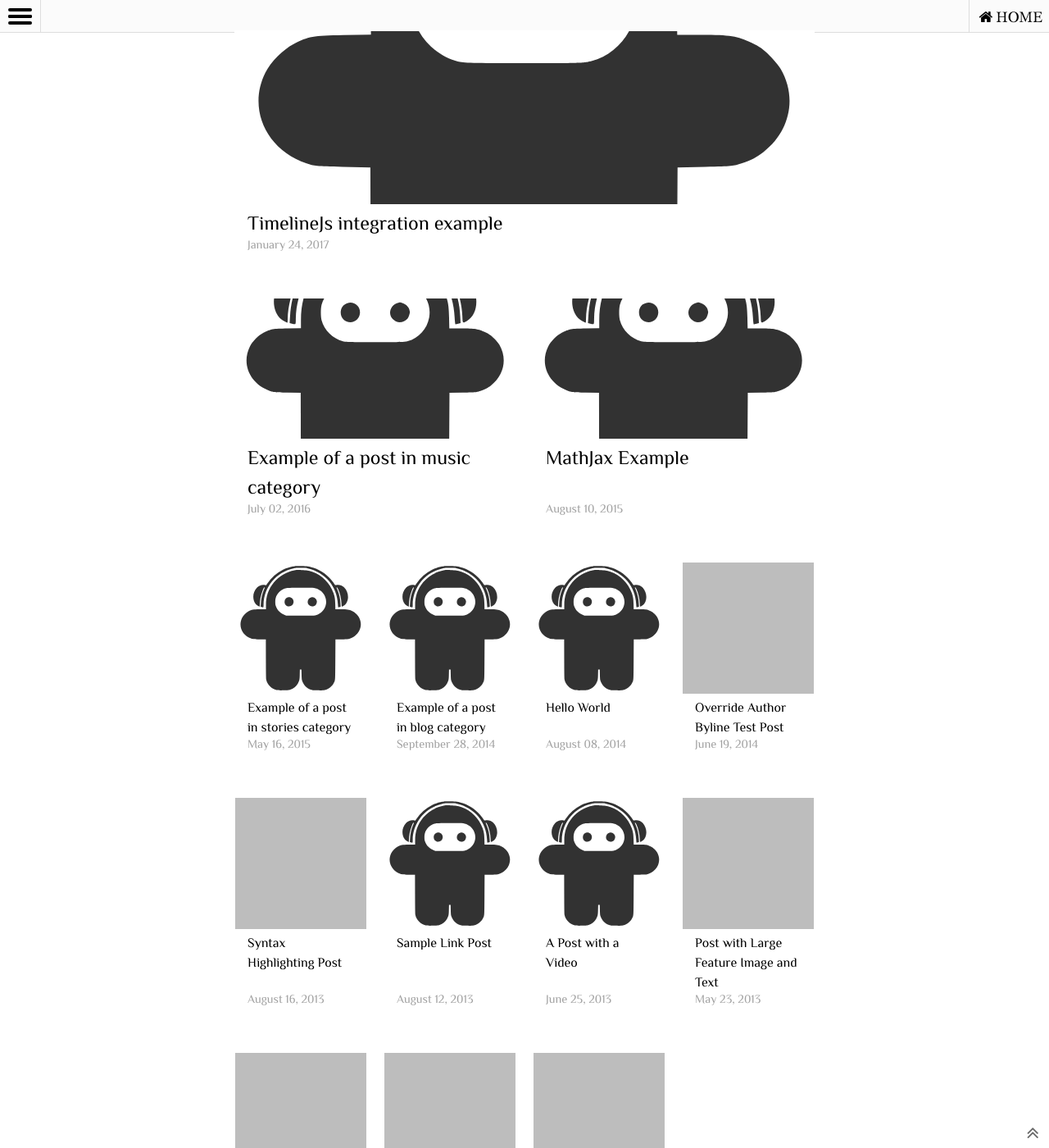
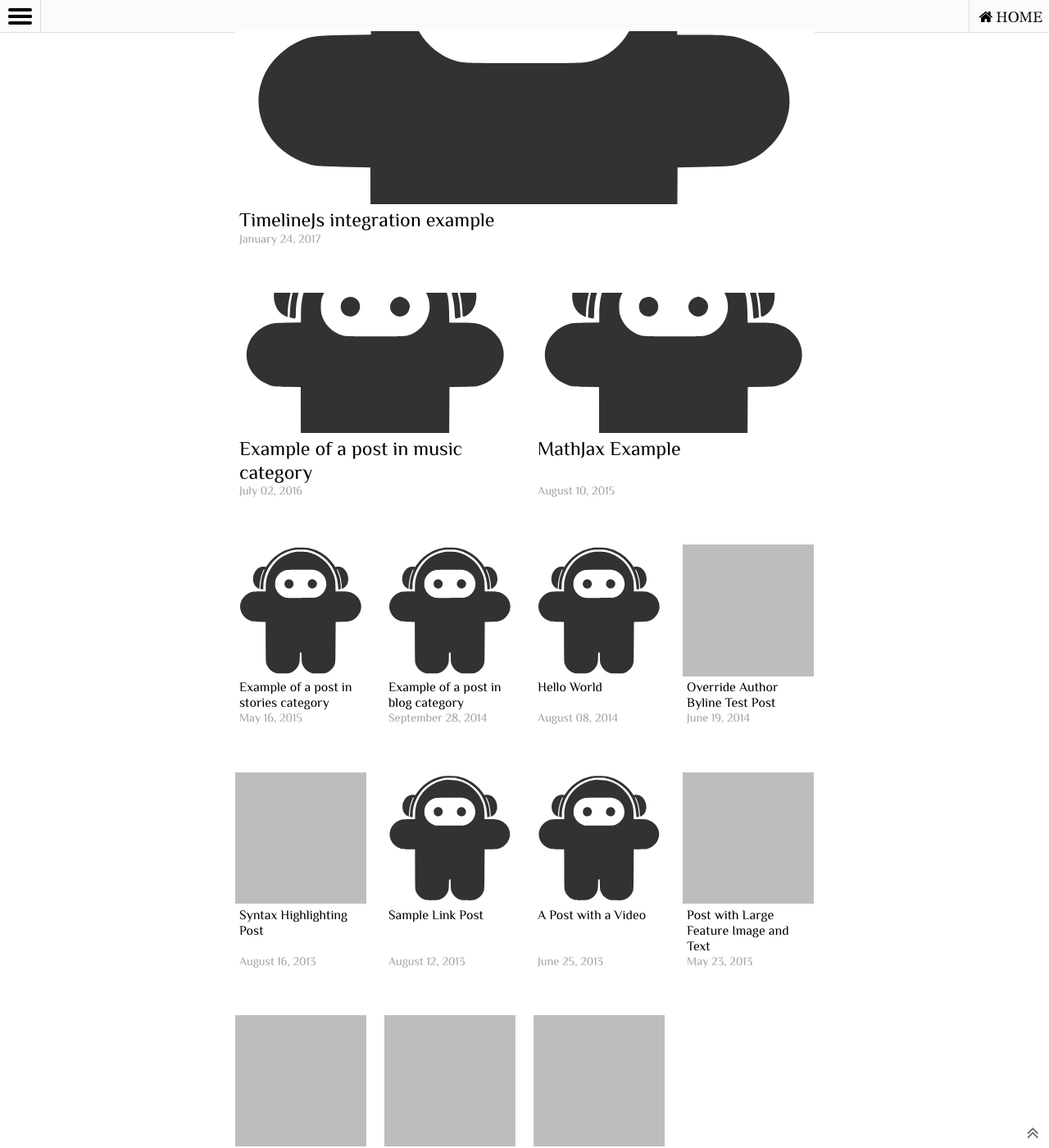
Before and after one commit to TheMicronaut/micronaut-theme, a Jekyll site: the page built from newindex.html, in a window 1280 px wide and 1400 px high, scrolled down 502 px. Shown: the whole window at 82% size. Built offline with Jekyll 4.4.1, drawn with Linux system fonts in a browser that asks for light colours; nearby versions of some CDN libraries.

Commit message:
minor style improvement for related-posts list and newindex post-list

```diff
--- a/_includes/head.html
+++ b/_includes/head.html
@@ -26,7 +26,6 @@
 <!-- Webfonts -->
 <link href='https://fonts.googleapis.com/css?family=Philosopher:400,700,400italic,700italic' rel='stylesheet' type='text/css'>
 <link href="https://fonts.googleapis.com/css?family=Inconsolata:400,700" rel="stylesheet">
-<link href="https://fonts.googleapis.com/css?family=Alegreya:400i" rel="stylesheet">
 
 <meta http-equiv="cleartype" content="on">
 
--- a/_sass/_postlist.scss
+++ b/_sass/_postlist.scss
@@ -98,7 +98,7 @@ $gray-lighter:          lighten(#000, 93.5%) !default; // #eee
   li {
     .postArticle-title {
       font-size: $font-XS;
-      line-height: 1.5;
+      line-height: 1.2;
     }
   }
 
@@ -166,8 +166,8 @@ $gray-lighter:          lighten(#000, 93.5%) !default; // #eee
 
   .postArticle-title,
   .block-postMeta {
-    padding-left: 15px;
-    padding-right: 15px;
+    padding-left: 5px;
+    padding-right: 5px;
   }
 }
 
--- a/_sass/_variables.scss
+++ b/_sass/_variables.scss
@@ -7,7 +7,7 @@ $quote-font               : 'truetypewriter_polyglottRg', 'gfs-artemisia_boldita
 $alt-font                 : 'Philosopher', 'gfs-artemisia_regular', sans-serif;
 $capital-font             : 'zallman_capsregular', 'gfs-artemisia_regular', sans-serif;
 $code-font                : 'Inconsolata', monospace;
-$central-quote-font       : 'Alegreya', 'gfs-artemisia_italic', 'gfs-artemisia_regular', sans-serif;
+$central-quote-font       : 'Philosopher', 'gfs-artemisia_italic', 'gfs-artemisia_regular', sans-serif;
 $imagecredit-font         : $heading-font;
 $figcaption-font          : $base-font;
 
```
